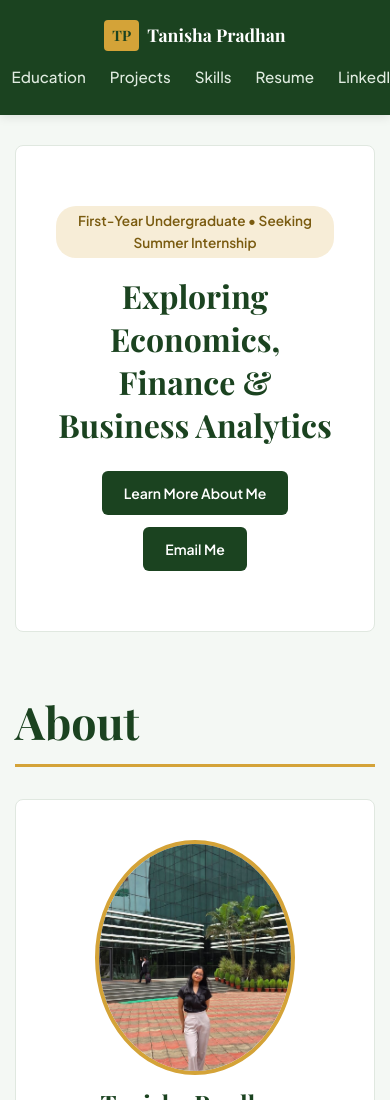
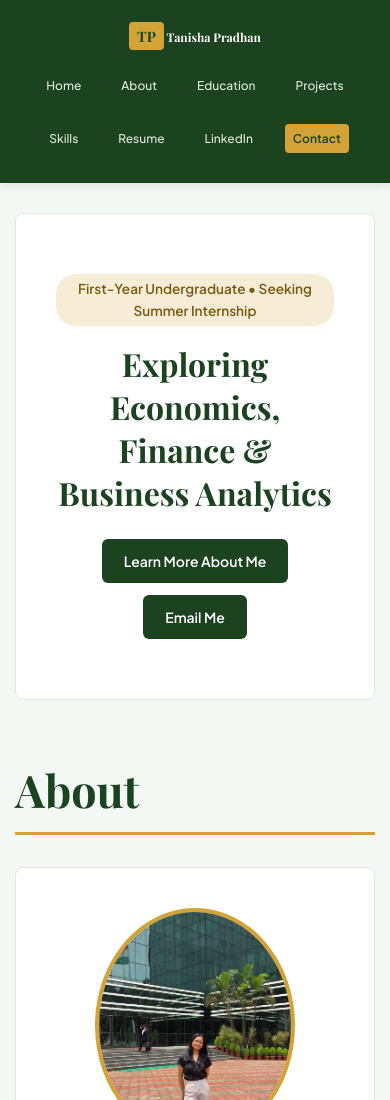
Before and after one commit to tnshprdhn-cloud/resume-website, a plain HTML site: page index.html in a window 390 px wide. Shown: the top 1100 px of the page. Drawn offline with nearby package versions, Linux system fonts and the light colour scheme.

Commit message:
Update style.css

```diff
--- a/style.css
+++ b/style.css
@@ -561,3 +561,63 @@ html, body {
     height: auto !important;
   }
 }
+/* Complete Mobile Layout & Navigation Fix */
+html, body {
+  max-width: 100% !important;
+  overflow-x: hidden !important;
+  margin: 0;
+  padding: 0;
+}
+
+* {
+  box-sizing: border-box;
+}
+
+@media (max-width: 768px) {
+  body {
+    font-size: 14px;
+  }
+
+  .nav-container,
+  .navbar,
+  nav {
+    flex-wrap: wrap !important;
+    justify-content: center !important;
+    flex-direction: row !important;
+    height: auto !important;
+    width: 100% !important;
+    padding: 10px 5px !important;
+  }
+
+  .navbar a,
+  nav a,
+  .nav-container a {
+    font-size: 12px !important;
+    padding: 5px 8px !important;
+    white-space: normal !important;
+    display: inline-block !important;
+  }
+
+  .grid-container,
+  .education-grid,
+  .projects-grid,
+  .skills-grid {
+    grid-template-columns: 1fr !important;
+    width: 100% !important;
+    gap: 15px;
+    padding: 0 10px;
+  }
+
+  .section,
+  section,
+  .hero-section {
+    min-height: auto !important;
+    width: 100% !important;
+    padding: 30px 15px !important;
+  }
+
+  img {
+    max-width: 100% !important;
+    height: auto !important;
+  }
+}
```
